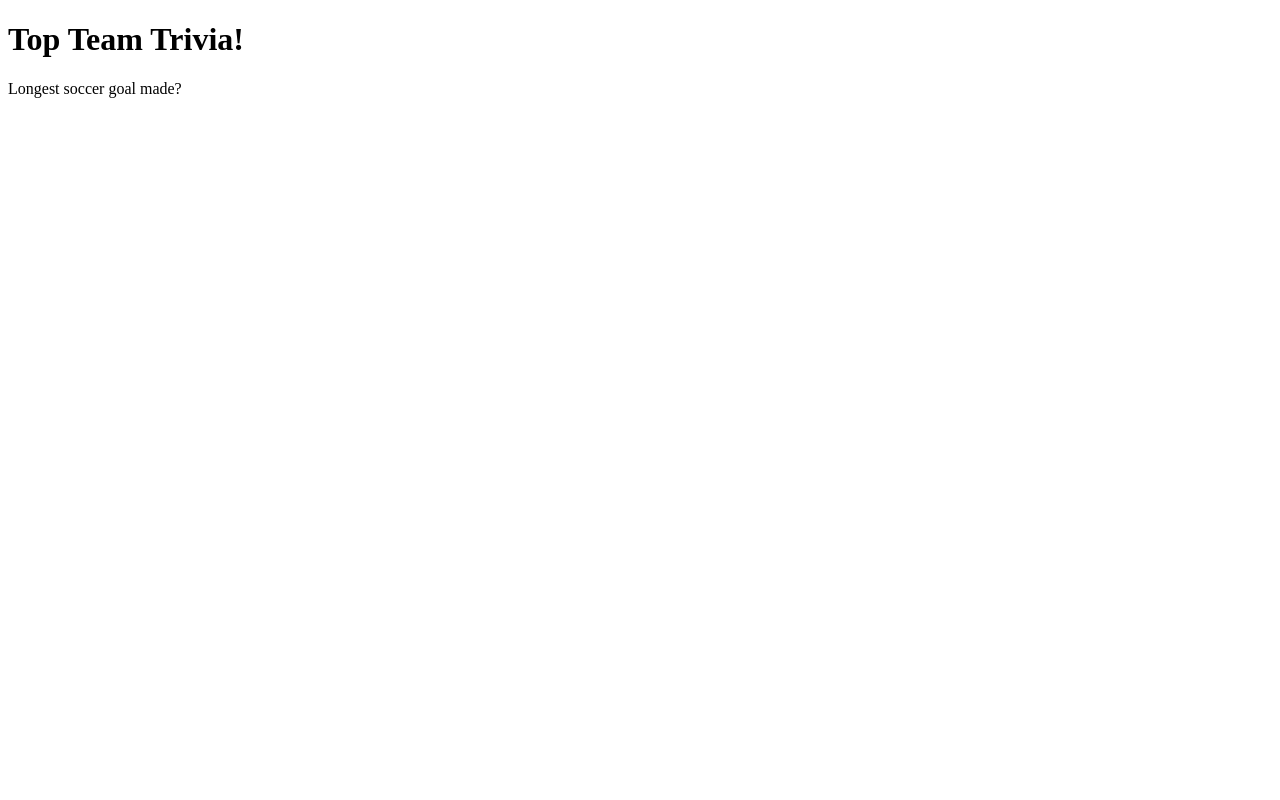
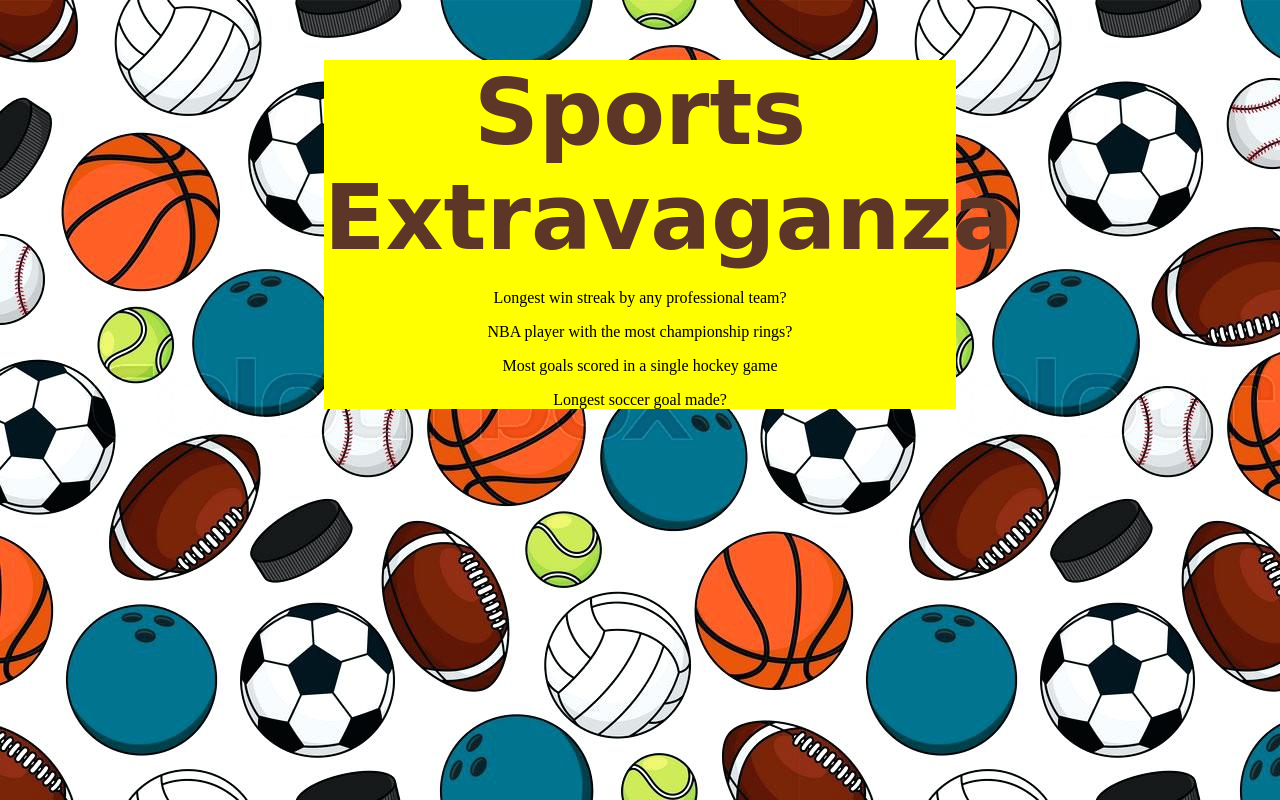
Before and after one commit to gkarmo/TriviaGame, a plain HTML site: page index.html in a window 1280 px wide. Both pictures are taken after a click on the button "Start". Drawn offline with nearby package versions, Linux system fonts and the light colour scheme; a web font is replaced by a local one.

Commit message:
layout setup

```diff
--- a/assets/css/style.css
+++ b/assets/css/style.css
@@ -1,3 +1,23 @@
-.my-body {
+body {
     background-image: url("../images/background.gif");
+
 }
+
+
+
+.game {
+    background-color:#ffff00;
+    text-align: center;
+    margin: auto;
+    width: 50%;
+
+}
+
+
+.head {
+    font-family: 'Cute Font', cursive;
+    color: #5e3628;
+    font-size: 90px;
+    margin-bottom: 0px;
+
+}
--- a/assets/javascript/app.js
+++ b/assets/javascript/app.js
@@ -1,6 +1,14 @@
 var gameDiv = $("#game-body");
 
-var questionsArr = ["Longest win streak by any professional team?", "NBA player with the most championship rings?", "Most goals scored in a single hockey game", "Longest soccer goal made?"];
+var questionsObj = {
+    q1: "Longest win streak by any professional team?",
+    q2: "NBA player with the most championship rings?",
+    q3: "Most goals scored in a single hockey game",
+    q4: "Longest soccer goal made?"
+
+}
+
+// var questionsArr = ["Longest win streak by any professional team?", "NBA player with the most championship rings?", "Most goals scored in a single hockey game", "Longest soccer goal made?"];
 
 $(document).ready(function(){
 
@@ -8,15 +16,18 @@ $(document).ready(function(){
 
         $("#start").hide();
 
-        var questions = $("<p>");
+        var question1 = $("<p>" + questionsObj.q1 + "</p>");
+        var question2 = $("<p>" + questionsObj.q2 + "</p>");
+        var question3 = $("<p>" + questionsObj.q3 + "</p>");
+        var question4 = $("<p>" + questionsObj.q4 + "</p>");
 
-        for (var i = 0; i < questionsArr.length; i++) {
-            questions.text(questionsArr[i]);
-
-        }
+        gameDiv.append(question1);
+        gameDiv.append(question2);
+        gameDiv.append(question3);
+        gameDiv.append(question4);
 
 
-        gameDiv.append(questions);
+
 
     });
 
--- a/index.html
+++ b/index.html
@@ -5,15 +5,19 @@
     <meta name="viewport" content="width=device-width, initial-scale=1.0">
     <meta http-equiv="X-UA-Compatible" content="ie=edge">
     <title>Document</title>
+    <link rel="stylesheet" type="text/css" href="assets/css/style.css">
     <script
   src="https://code.jquery.com/jquery-3.4.1.min.js"
   integrity="sha256-CSXorXvZcTkaix6Yvo6HppcZGetbYMGWSFlBw8HfCJo="
   crossorigin="anonymous"></script>
+  <link href="https://fonts.googleapis.com/css?family=Cute+Font&display=swap" rel="stylesheet">
 </head>
 <body>
 
+
     <div id="game-body" class="game">
-        <h1 class="head">Top Team Trivia!</h1>
+        <h1 class="head">Sports Extravaganza</h1>
+        <h3 id="timer"></h3>
         <button id="start">Start</button>
     </div>
 
```
